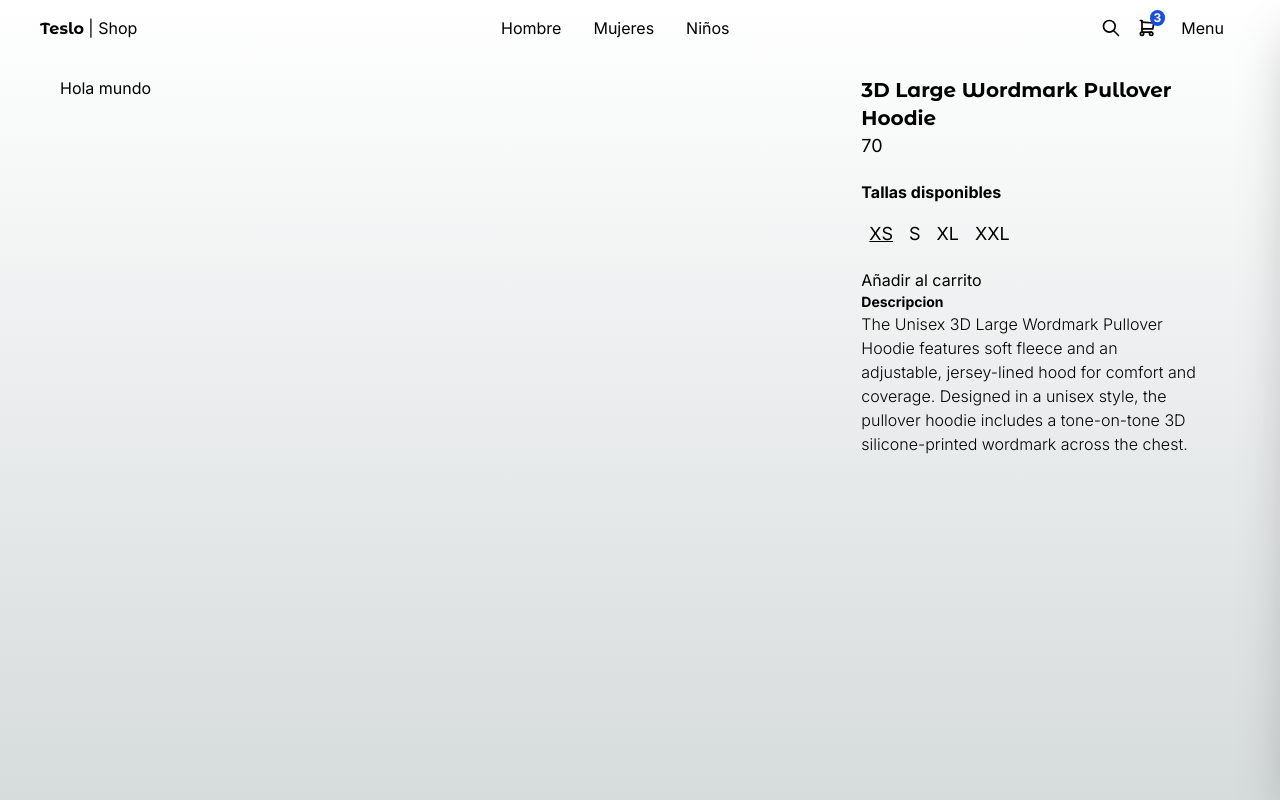
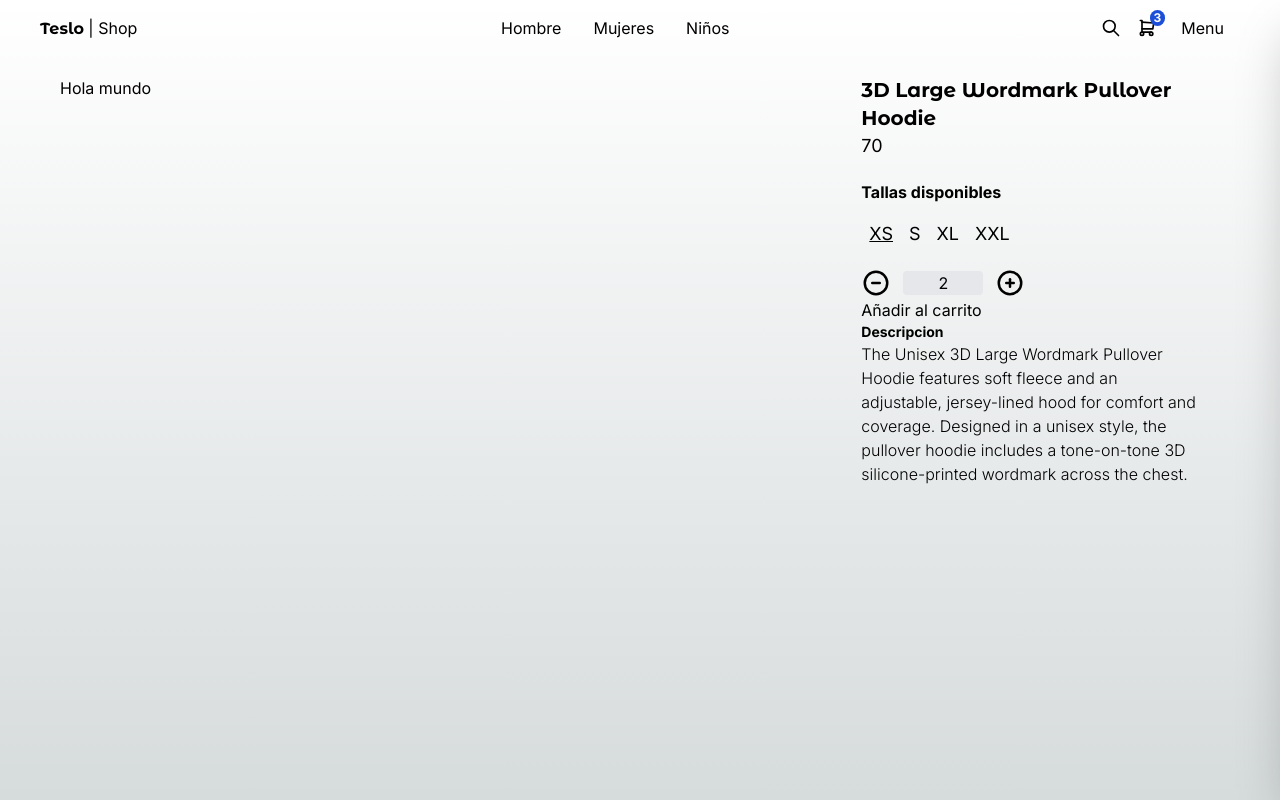
Before and after one commit to angelcruz07/Teslo-shop, a Next.js app: page /product/3d_large_wordmark_pullover_hoodie in a window 1280 px wide. Built offline with nearby package versions, Linux system fonts and the light colour scheme.

Commit message:
feat: add quantity products

```diff
--- a/src/app/(shop)/product/[slug]/page.tsx
+++ b/src/app/(shop)/product/[slug]/page.tsx
@@ -1,4 +1,4 @@
-import { SizeSelector } from '@/components'
+import { QuantitySelector, SizeSelector } from '@/components'
 import { titleFont } from '@/config/fonts'
 import { initialData } from '@/seed/seed'
 import { notFound } from 'next/navigation'
@@ -38,6 +38,7 @@ export default function ({ params }: Props) {
         />
 
         {/* Selector de cantidad */}
+        <QuantitySelector quantity={2} />
 
         <button className-='btn-primary my-5'>Añadir al carrito</button>
 
--- a/src/components/index.ts
+++ b/src/components/index.ts
@@ -1,3 +1,4 @@
+export * from './product/quantity-selector/QuantitySelector'
 export * from './product/size-selector/SizeSelector'
 export * from './products/product-grid/ProductGrid'
 export * from './products/product-grid/ProductGridItem'
--- /dev/null
+++ b/src/components/product/quantity-selector/QuantitySelector.tsx
@@ -0,0 +1,31 @@
+'use client'
+import { IconCircleMinus, IconCirclePlus } from '@tabler/icons-react'
+import { useState } from 'react'
+
+interface Props {
+  quantity: number
+}
+
+export const QuantitySelector = ({ quantity }: Props) => {
+  const [count, setCount] = useState(quantity)
+
+  const onQuantityChange = (value: number) => {
+    if (count < 1) return
+
+    setCount(count + value)
+  }
+
+  return (
+    <div className='flex items-center'>
+      <button onClick={() => onQuantityChange(-1)}>
+        <IconCircleMinus stroke={2} size={30} />
+      </button>
+      <span className='w-20 mx-3 px-5 bg-gray-200 text-center rounded'>
+        {count}
+      </span>
+      <button onClick={() => onQuantityChange(+1)}>
+        <IconCirclePlus stroke={2} size={30} />
+      </button>
+    </div>
+  )
+}
```
